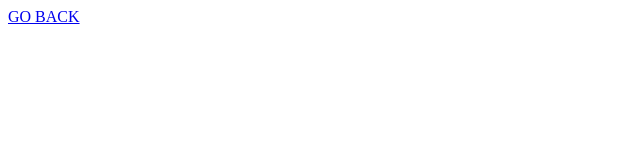
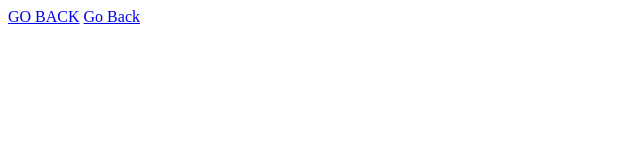
Before and after one commit to tahama-saleem/Smit-assignments, a plain HTML site: page periodic table.html in a window 1280 px wide. Shown: the full height of the page, 0-640 px from the left. Drawn offline with Linux system fonts and the light colour scheme.

Commit message:
again update

```diff
--- a/periodic table.html
+++ b/periodic table.html
@@ -7,5 +7,6 @@
 </head>
 <body>
     <a href="./index.html">GO BACK</a>
+    <a href="./gallery.html">Go Back</a>
 </body>
 </html>
```
